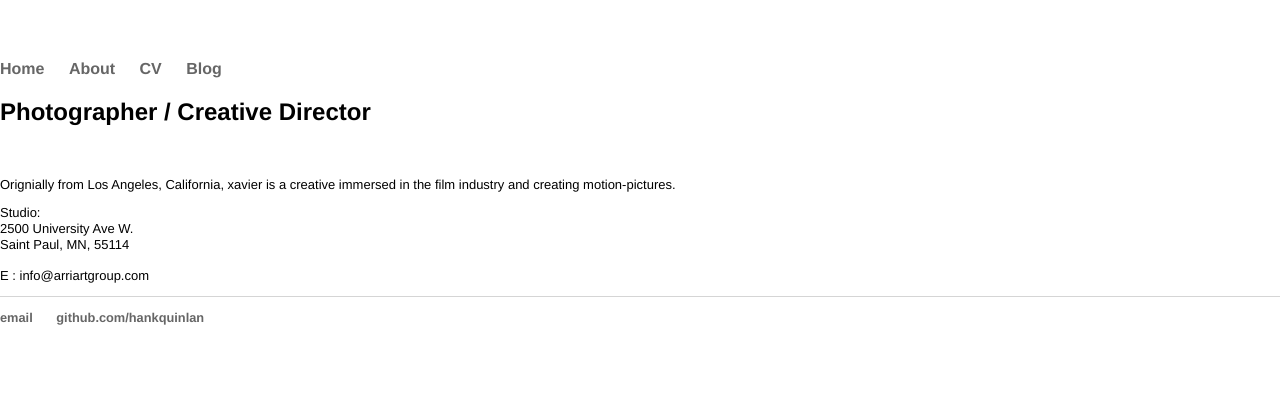
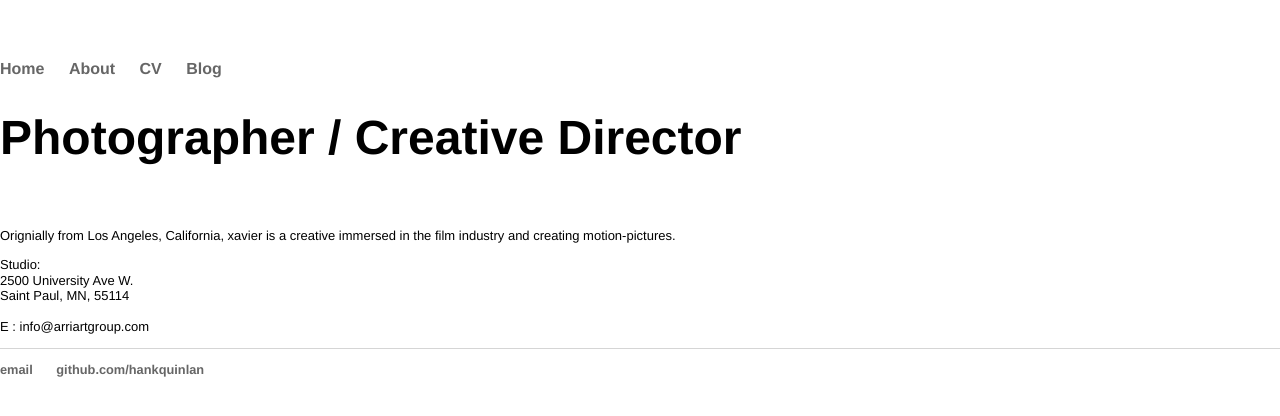
Before and after one commit to developer-xavier/developer-xavier.github.io, a Jekyll site: the page built from about/index.html, in a window 1280 px wide. Shown: the top 416 px of the page. Built offline with Jekyll 4.4.1, drawn with Linux system fonts in a browser that asks for light colours.

```diff
--- a/about/index.html
+++ b/about/index.html
@@ -3,7 +3,7 @@ layout: default
 title: Xavier Bonilla | Photographer
 ---
 <div class="blurb">
-	<h2>Photographer / Creative Director</h2>
+	<h1>Photographer / Creative Director</h1>
 	<br>
 	<p>Orignially from Los Angeles, California, xavier is  a creative immersed in the film industry and creating motion-pictures.</p>
 	<p>
```
